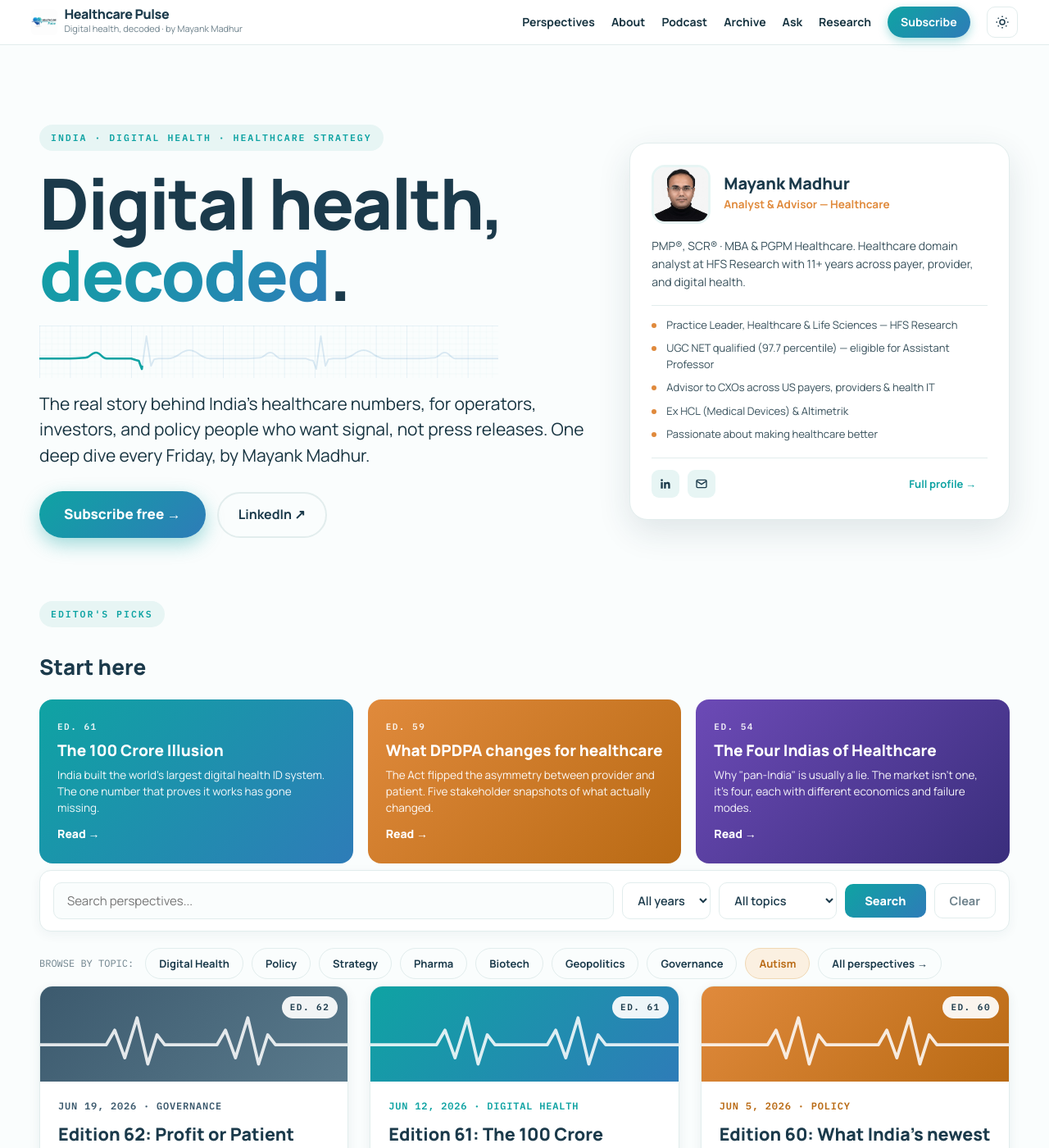
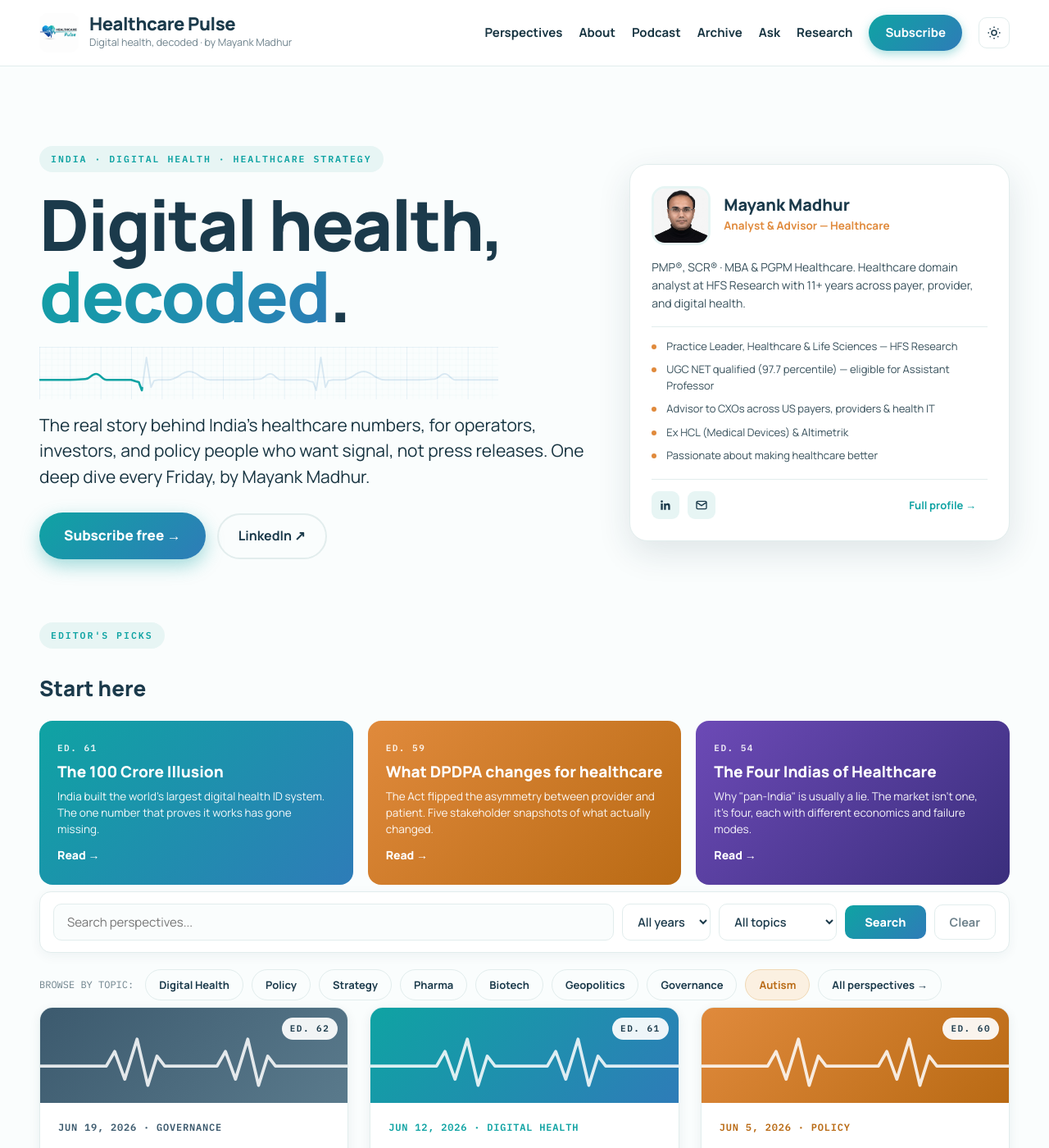
Before and after one commit to mayankmadhur25/mayankmadhur25.github.io, a Jekyll site: the page built from index.html, in a window 1280 px wide and 1400 px high. Shown: the whole window at 82% size. Built offline with Jekyll 4.4.1, drawn with Linux system fonts in a browser that asks for light colours.

Commit message:
Add files via upload

```diff
--- a/assets/css/style.css
+++ b/assets/css/style.css
@@ -497,53 +497,6 @@
 .hp-pros-head{font-weight:800;font-size:17px;color:#0FA3A3}.hp-cons-head{font-weight:800;font-size:17px;color:#C0392B}
 @media(max-width:560px){.hp-swot,.hp-balance{grid-template-columns:1fr}}
 
-/* ── header thinning patch ── */
-.site-header {
-  padding: 10px clamp(16px, 3vw, 40px) !important;
-}
-.logo-img {
-  width: 38px !important;
-  height: 38px !important;
-  border-radius: 8px !important;
-}
-.logo-name {
-  font-size: 18px !important;
-}
-.logo-tag {
-  font-size: 11.5px !important;
-}
-.logo {
-  gap: 10px !important;
-}
-.util {
-  font-size: 11.5px !important;
-}
-.util-in {
-  padding: 5px 24px !important;
-}
-
-/* ── header compact v2 ── */
-.site-header {
-  padding: 8px clamp(16px, 3vw, 40px) !important;
-  min-height: unset !important;
-}
-.logo {
-  gap: 8px !important;
-  align-items: center !important;
-}
-.logo-img {
-  width: 32px !important;
-  height: 32px !important;
-  border-radius: 6px !important;
-  flex: none !important;
-  object-fit: contain !important;
-}
-.logo-name { font-size: 16px !important; }
-.logo-tag  { font-size: 11px !important; }
-.util-in   { padding: 4px 24px !important; }
-.util      { font-size: 11px !important; }
-.site-header nav a { font-size: 14px !important; }
-.nav-subscribe { padding: 7px 16px !important; font-size: 14px !important; }
 
 
 /* ── wider layout ── */
```
